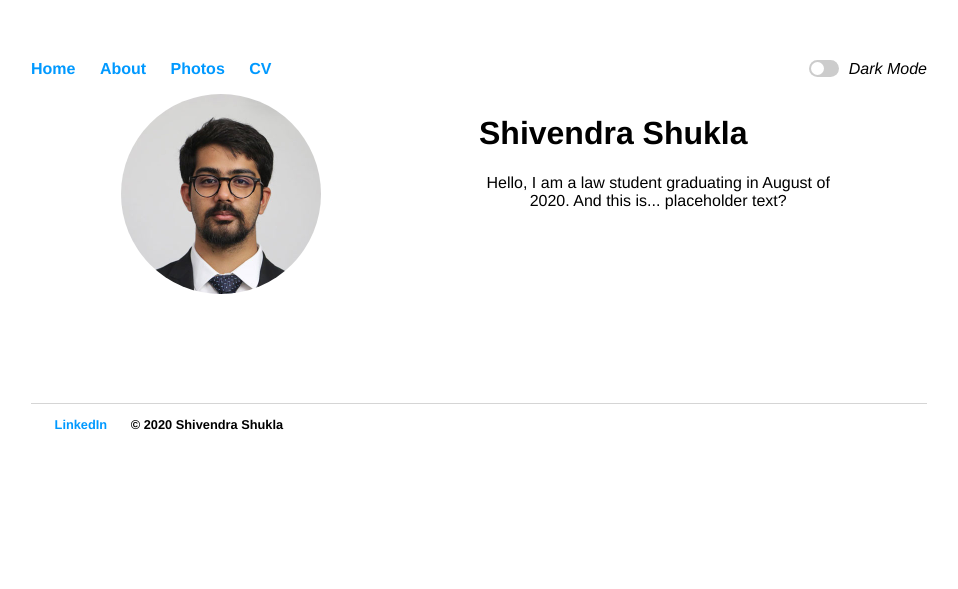
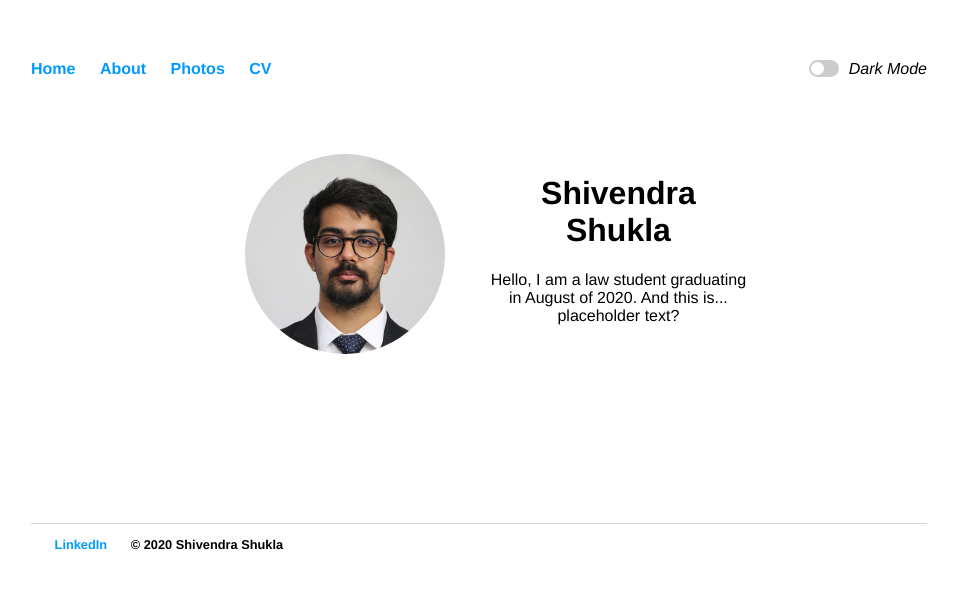
Before and after one commit to thatshivendrashukla/thatshivendrashukla.github.io, a Jekyll site: the page built from index.html, in a window 1280 px wide. Shown: the top 589 px of the page, without its empty margins (161-1119 px from the left). Built offline with Jekyll 4.4.1, drawn with Linux system fonts in a browser that asks for light colours.

Commit message:
update to landing page

```diff
--- a/css/main.css
+++ b/css/main.css
@@ -127,11 +127,11 @@ input:checked + .slider:before {
 .block-group {
 	display: grid;
 	grid-template-columns: repeat(auto-fill, minmax(250px, 1fr));
-	grid-gap: 0px;
-	width:80%;
+	grid-gap: auto;
+	width:60%;
 	margin-left: auto;
 	margin-right: auto;
-	}
+}
 .clear{
 	clear: both;
-	}
+}
--- a/index.html
+++ b/index.html
@@ -3,13 +3,15 @@ layout: default
 title: Shivendra Shukla
 description: Shivendra Shukla
 ---
+<div style="padding-top: 60px"></div>
 <div class="block-group">
-	<div>
+	<div style="display: block; margin-left: auto; margin-right: auto;">
 	<img class="circle-avatar"  alt="Shivendra Shukla" src="img/Shivendra-Shukla.jpg" width="200" height="200"><style>.circle-avatar {border-radius: 50%;}</style>
 	</div>
-	<div itemscope itemtype="http://schema.org/Person">
-		<h1 itemprop="name">Shivendra Shukla</h1>
+	<div style="display: inline-block; padding-left: 10px;" itemscope itemtype="http://schema.org/Person">
+		<h1 style="text-align: center;" itemprop="name">Shivendra Shukla</h1>
 		<p style="text-align: center">Hello, I am a law student graduating in August of 2020. And this is...  placeholder text?</p>
 	</div>
 	<div id="clear"></div>
 </div>
+<div style="padding-top: 60px"></div>
```
